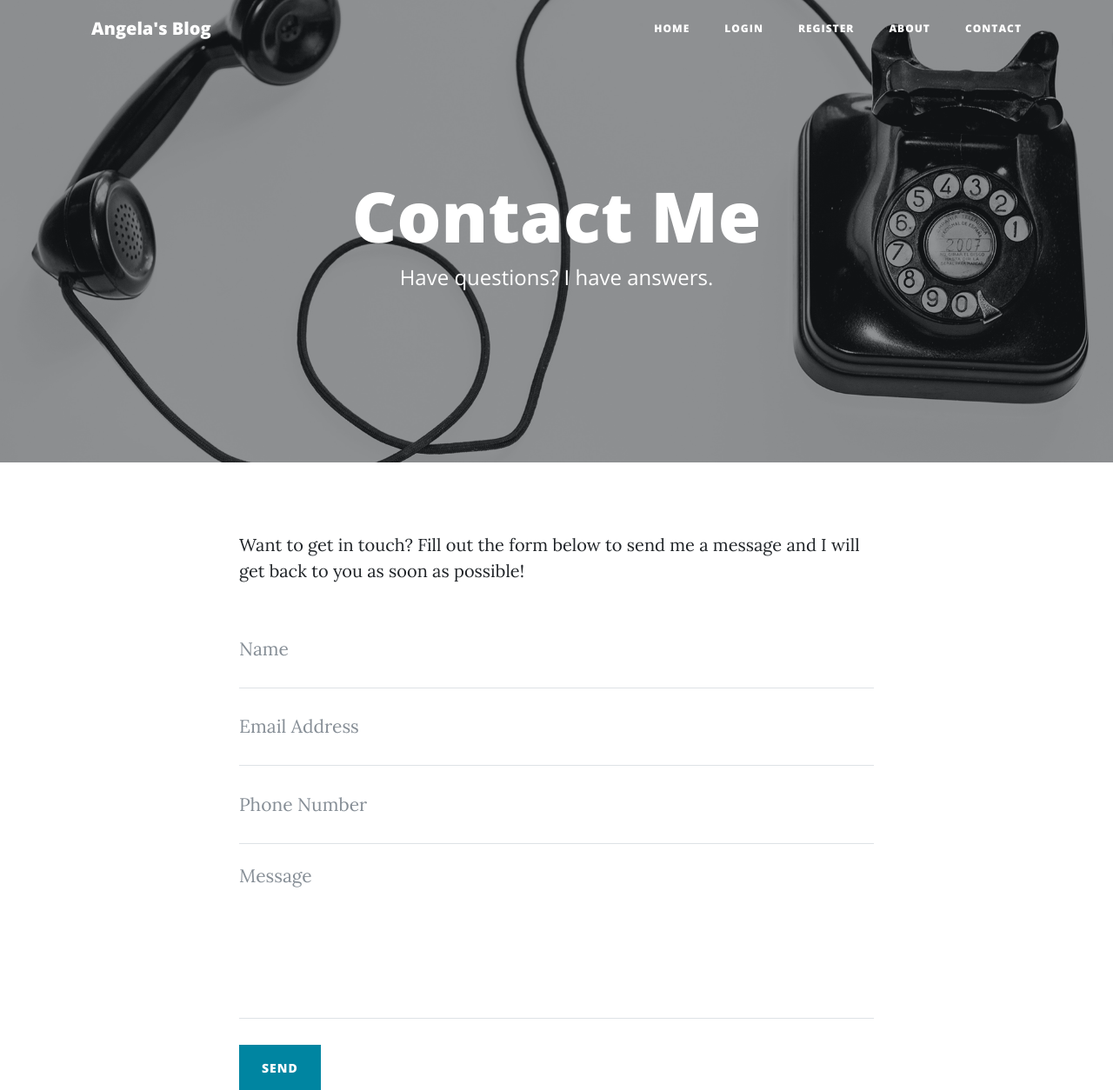
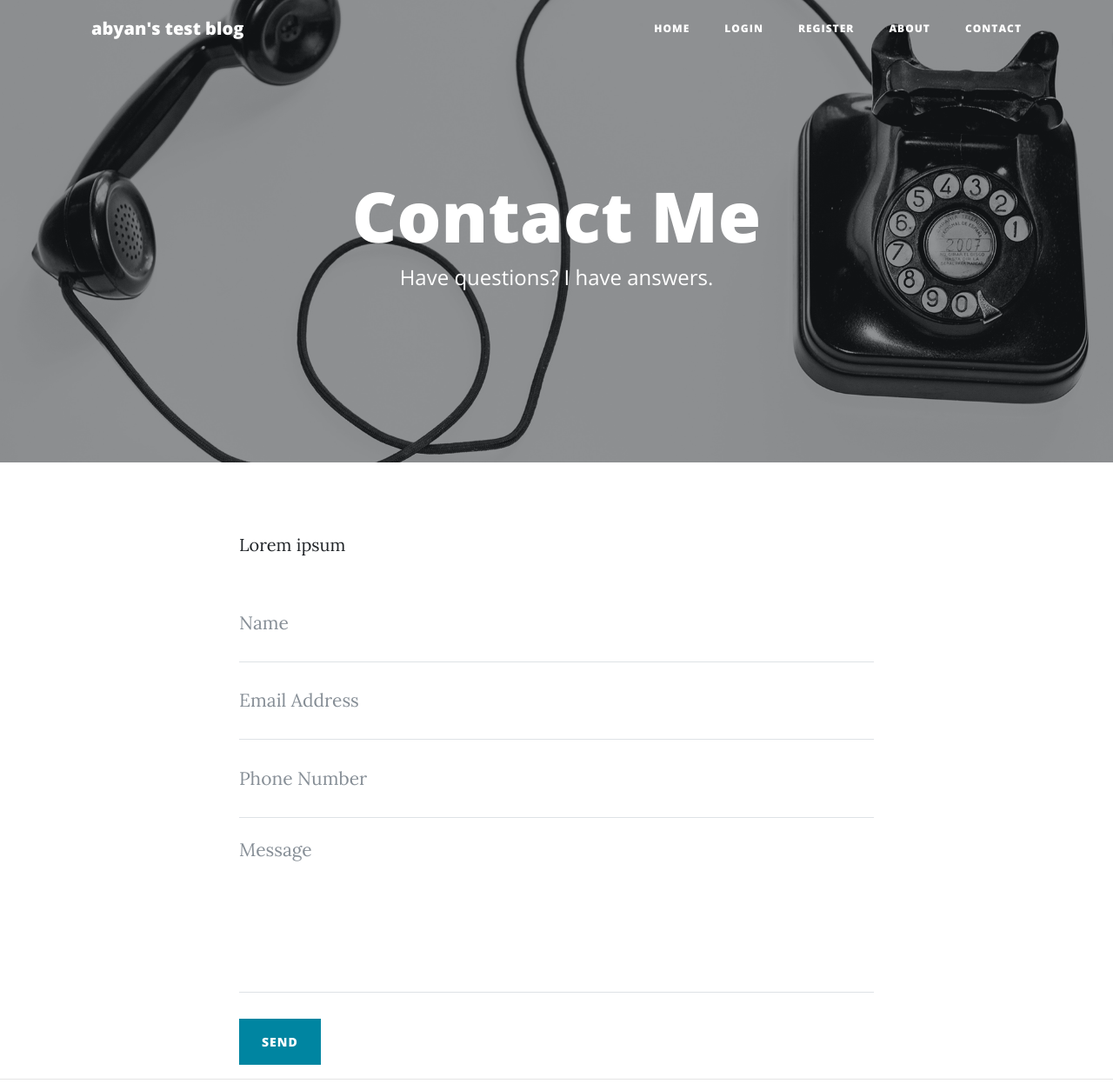
Before and after one commit to abyanmajid/day-69-blog-100-days-of-code, a Flask app: page /contact in a window 1280 px wide. Shown: the top 1254 px of the page at 87% size. Run offline with Flask 2, Linux system fonts and the light colour scheme; some libraries are stand-ins or nearby versions.

Commit message:
Third commit

```diff
--- a/templates/contact.html
+++ b/templates/contact.html
@@ -19,7 +19,7 @@
   <div class="container">
     <div class="row">
       <div class="col-lg-8 col-md-10 mx-auto">
-        <p>Want to get in touch? Fill out the form below to send me a message and I will get back to you as soon as possible!</p>
+        <p>Lorem ipsum</p>
         <!-- Contact Form - Enter your email address on line 19 of the mail/contact_me.php file to make this form work. -->
         <!-- WARNING: Some web hosts do not allow emails to be sent through forms to common mail hosts like Gmail or Yahoo. It's recommended that you use a private domain email address! -->
         <!-- To use the contact form, your site must be on a live web host with PHP! The form will not work locally! -->
--- a/templates/header.html
+++ b/templates/header.html
@@ -28,7 +28,7 @@
   <!-- Navigation -->
   <nav class="navbar navbar-expand-lg navbar-light fixed-top" id="mainNav">
     <div class="container">
-      <a class="navbar-brand" href="{{url_for('get_all_posts')}}">Angela's Blog</a>
+      <a class="navbar-brand" href="{{url_for('get_all_posts')}}">abyan's test blog</a>
       <button class="navbar-toggler navbar-toggler-right" type="button" data-toggle="collapse" data-target="#navbarResponsive" aria-controls="navbarResponsive" aria-expanded="false" aria-label="Toggle navigation">
         Menu
         <i class="fas fa-bars"></i>
--- a/templates/index.html
+++ b/templates/index.html
@@ -7,7 +7,7 @@
       <div class="row">
         <div class="col-lg-8 col-md-10 mx-auto">
           <div class="site-heading">
-            <h1>Test Blog</h1>
+            <h1>abyan's test blog</h1>
             <span class="subheading">Test Blog</span>
           </div>
         </div>
```
